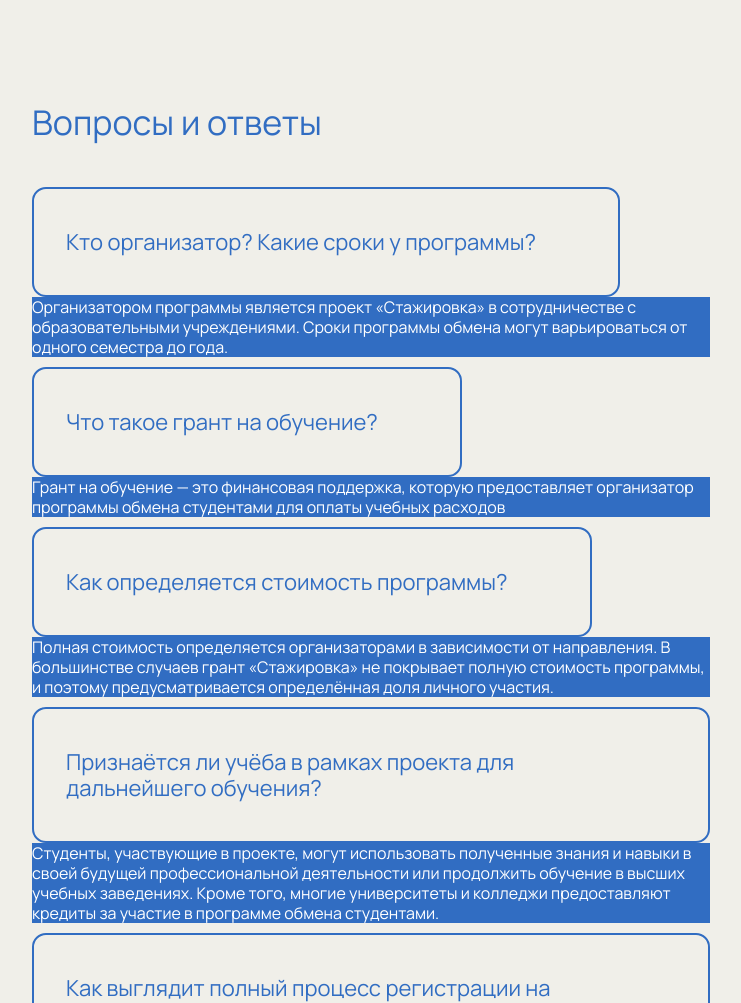
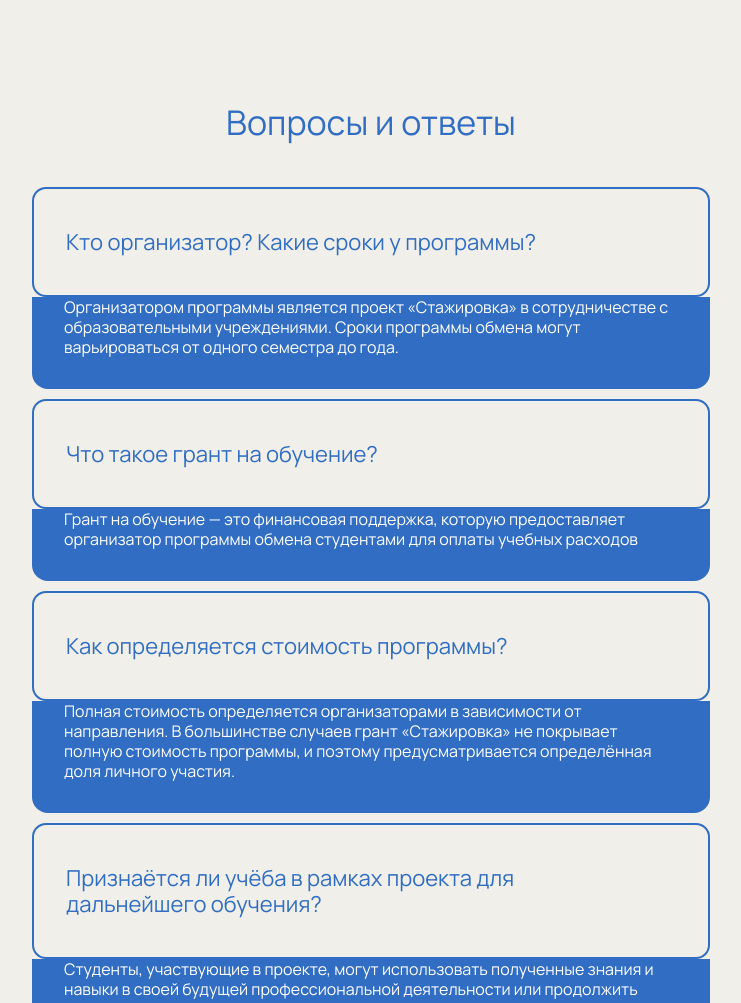
Before and after one commit to ArkBriz/Internship, a website built with Vite: page source/index.html in a window 1280 px wide. Shown: the part 7421-8424 px from the top of the page, without its empty margins (269-1010 px from the left). Built offline with nearby package versions, Linux system fonts and the light colour scheme.

Commit message:
add grids to faq section

```diff
--- a/source/sass/blocks/faq.scss
+++ b/source/sass/blocks/faq.scss
@@ -2,6 +2,11 @@
   margin: 0;
   padding: 0;
   list-style-type: none;
+
+  @include media("desktop") {
+    width: 1028px;
+    margin: 0 auto;
+  }
 }
 
 .faq__item:not(:last-child) {
@@ -9,6 +14,7 @@
 }
 
 .faq__question {
+  width: 100%;
   padding: 25px 84px 25px 18px;
   font-size: 16px;
   line-height: 18px;
@@ -36,6 +42,15 @@
 
 .faq__question + p {
   margin: 0;
+  padding: 0 17px 22px;
   color: $white;
   background-color: $blue;
+  border-bottom-left-radius: 14px;
+  border-bottom-right-radius: 14px;
+
+  @include media("tablet") {
+    padding: 0 32px 32px;
+    border-bottom-left-radius: 16px;
+    border-bottom-right-radius: 16px;
+  }
 }
--- a/source/sass/blocks/section.scss
+++ b/source/sass/blocks/section.scss
@@ -53,6 +53,7 @@
 
 .news .section__title {
   margin-bottom: 24px;
+  text-align: center;
 
   @include media("tablet") {
     margin-bottom: 30px;
@@ -65,6 +66,7 @@
 
 .faq .section__title {
   margin-bottom: 30px;
+  text-align: center;
 
   @include media("tablet") {
     margin-bottom: 40px;
```
